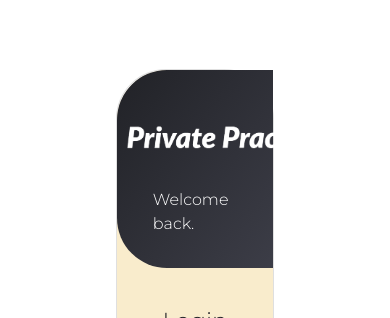
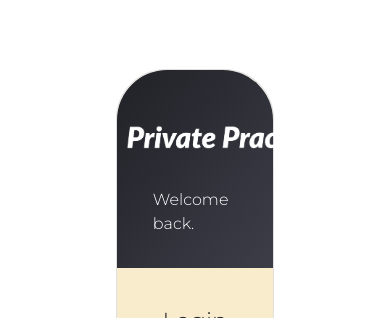
Before and after one commit to Guzzemetti/private-practice, a React (Create React App) app in the folder client/: page /login in a window 390 px wide. Shown: the part 164-482 px from the top of the page. Built offline with nearby package versions, Linux system fonts and the light colour scheme.

Commit message:
Updated border-radius for login/signup responsiveness

```diff
--- a/client/package.json
+++ b/client/package.json
@@ -21,7 +21,7 @@
     "web-vitals": "^0.2.4"
   },
   "scripts": {
-    "start": "react-scripts start",
+    "start": "react-scripts --openssl-legacy-provider start",
     "build": "react-scripts build",
     "test": "react-scripts test",
     "eject": "react-scripts eject"
--- a/client/src/components/signup/signup.css
+++ b/client/src/components/signup/signup.css
@@ -192,6 +192,7 @@ includes the input fields and the Get Started button */
 
   .loginLogo {
     width: 100%;
+    border-radius: 50px 50px 0px 0px;
   }
 
   .formBody {
```
